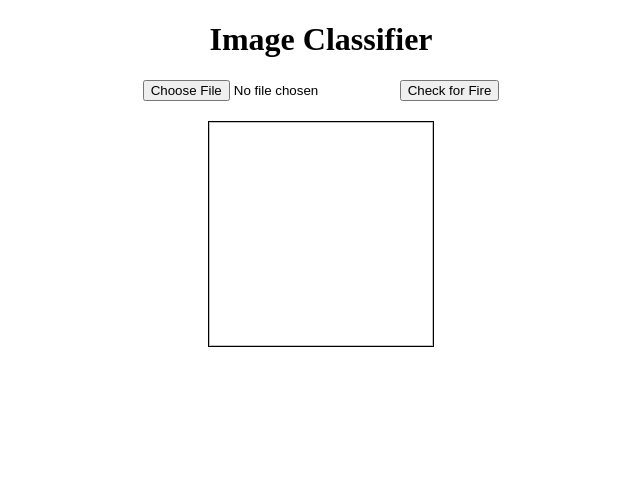
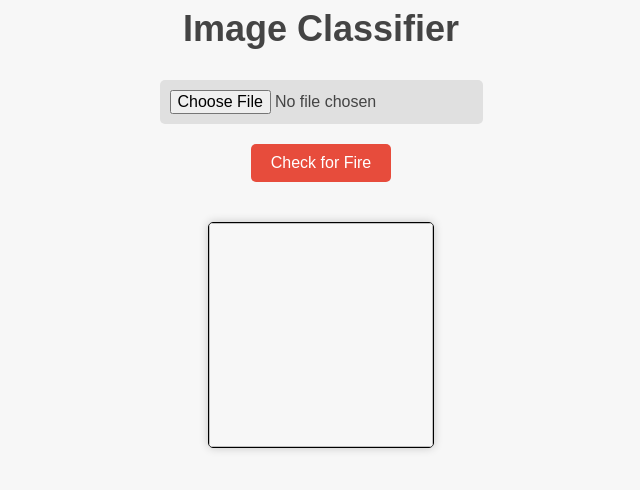
Before and after one commit to akdasUAF/ForestFireDetection, a Flask app: page / in a window 1280 px wide. Shown: the top 490 px of the page, without its empty margins (319-959 px from the left). Run offline with Flask 2, Linux system fonts and the light colour scheme.

Commit message:
Added new css to make site look a bit more readable and nice

```diff
--- a/static/css/style.css
+++ b/static/css/style.css
@@ -8,6 +8,109 @@
     margin-top: 20px;
 }
 
-body{
+/*body{
     text-align: center;
+}*/
+
+body {
+    font-family: Arial, sans-serif;
+    background-color: #f7f7f7;
+    text-align: center;
+  }
+
+  .container {
+    margin: 0 auto;
+    max-width: 800px;
+    padding: 20px;
+  }
+
+  .text-center {
+    text-align: center;
+  }
+
+  h1 {
+    font-size: 36px;
+    margin-top: 0;
+    color: #444;
+  }
+
+  form {
+    display: flex;
+    flex-direction: column;
+    align-items: center;
+    margin-top: 30px;
+  }
+
+  input[type="file"] {
+    margin-bottom: 20px;
+    font-size: 16px;
+    padding: 10px;
+    background-color: #e0e0e0;
+    border: none;
+    border-radius: 5px;
+    box-shadow: none;
+    color: #444;
+  }
+
+  .btn {
+    background-color: #e74c3c;
+    border: none;
+    color: white;
+    padding: 10px 20px;
+    text-align: center;
+    text-decoration: none;
+    display: inline-block;
+    font-size: 16px;
+    margin-bottom: 20px;
+    cursor: pointer;
+    border-radius: 5px;
+    box-shadow: none;
+    transition: background-color 0.2s ease-in-out;
+  }
+
+  .btn:hover {
+    background-color: #c0392b;
+  }
+
+  img {
+    max-width: 100%;
+    margin-top: 30px;
+    border: none;
+    box-shadow: 0 0 10px rgba(0, 0, 0, 0.2);
+    border-radius: 5px;
+  }
+
+  p {
+    margin-top: 20px;
+    font-size: 18px;
+    text-align: center;
+    color: #444;
+  }
+
+  .revealText {
+    font-family: 'arial black';
+	font-size: 60px;
+	text-align: center;
+	padding: 0;
+	margin: 0;
+	margin-left: 50%;
+	transform: translateX(-200%);
+	opacity: 0;
+	animation: slide-in-anim 1.5s ease-out forwards;
 }
+
+    @keyframes slide-in-anim {
+        20% {
+            opacity: 0;
+        }
+        60% {
+            transform: translateX(-45%);
+        }
+        75% {
+            transform: translateX(-52%);
+        }
+        100% {
+            opacity: 1;
+            transform: translateX(-50%);
+        }
+    }
```
